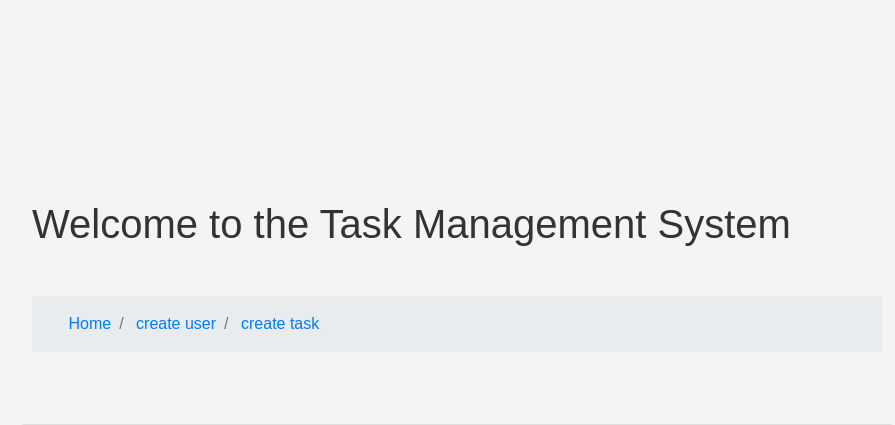
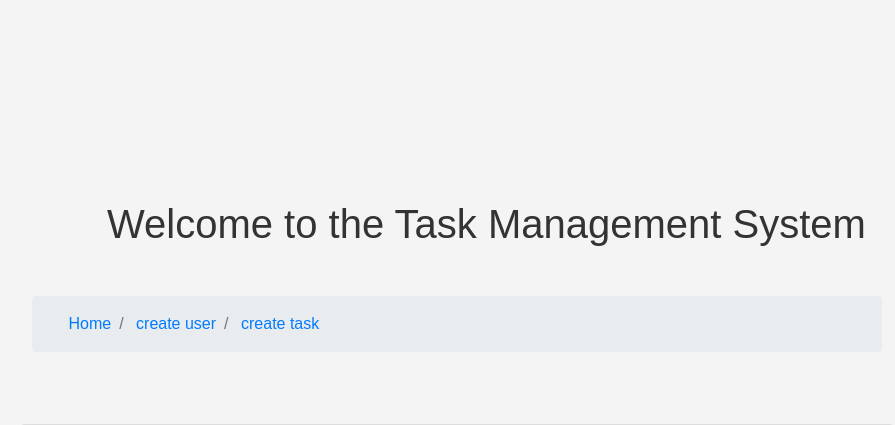
Before and after one commit to hamidresh/Django_Task_Manager, a Django app: page / in a window 1280 px wide. Shown: the top 425 px of the page, without its empty margins (183-1078 px from the left). Run offline with Django 4.2, Linux system fonts and the light colour scheme; data comes from the database, SQL or seed files in the repository.

Commit message:
ui changed

```diff
--- a/task/taskpage/templates/home.html
+++ b/task/taskpage/templates/home.html
@@ -31,7 +31,7 @@
         }
         h1 {
             color: #333;
-            margin-left: 15px;
+            margin-left: 90px;
         }
         h2 {
             color: #333;
@@ -97,7 +97,7 @@
                     Priority: {{ task.get_priority_display }}<br>
                     Status: {{ task.get_status_display }}<br>
                     Deadline: {{ task.deadline|default:"No deadline" }}<br>
-                    <div class="user-profile-picture">
+                    <div class="user-profile-picture" >
                     {% if task.image %}
                      <img src="{{ task.image.url }}" >
                     {% endif %}
```
